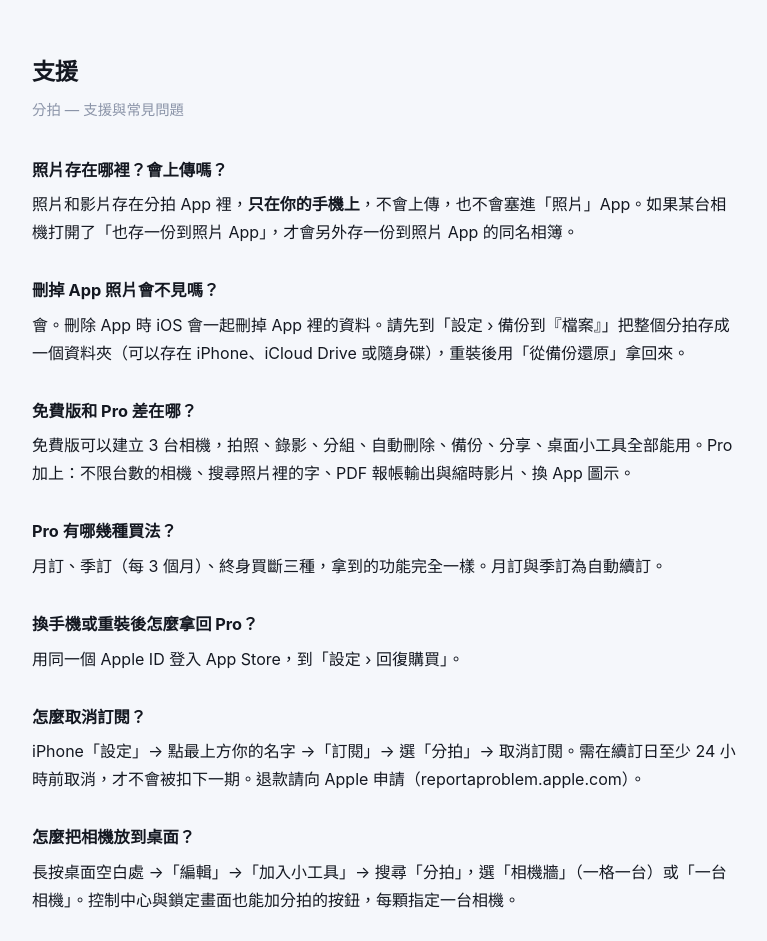
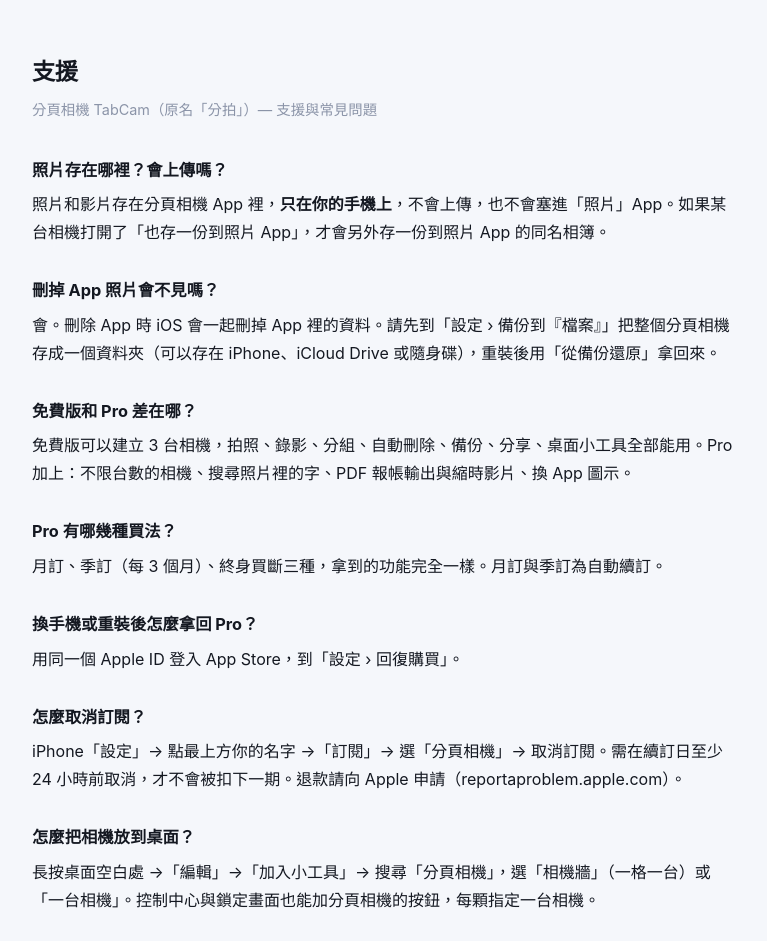
Before and after one commit to ZoeySu2026/app-support, a plain HTML site: page fenpai/index.html in a window 1280 px wide. Shown: the top 941 px of the page, without its empty margins (256-1023 px from the left). Drawn offline with Linux system fonts and the light colour scheme.

Commit message:
分拍支援頁改名：分頁相機 TabCam（原名分拍）

```diff
--- a/fenpai/index.html
+++ b/fenpai/index.html
@@ -3,7 +3,7 @@
 <head>
 <meta charset="utf-8">
 <meta name="viewport" content="width=device-width,initial-scale=1">
-<title>支援 — 分拍</title>
+<title>支援 — 分頁相機 TabCam</title>
 <style>
   :root{color-scheme:light dark}
   body{margin:0;background:#f5f7fb;color:#141821;
@@ -26,12 +26,12 @@
 <body>
 <main>
   <h1>支援</h1>
-  <p class="sub">分拍 — 支援與常見問題</p>
+  <p class="sub">分頁相機 TabCam（原名「分拍」）— 支援與常見問題</p>
   <h2>照片存在哪裡？會上傳嗎？</h2>
-<p>照片和影片存在分拍 App 裡，<strong>只在你的手機上</strong>，不會上傳，也不會塞進「照片」App。如果某台相機打開了「也存一份到照片 App」，才會另外存一份到照片 App 的同名相簿。</p>
+<p>照片和影片存在分頁相機 App 裡，<strong>只在你的手機上</strong>，不會上傳，也不會塞進「照片」App。如果某台相機打開了「也存一份到照片 App」，才會另外存一份到照片 App 的同名相簿。</p>
 
   <h2>刪掉 App 照片會不見嗎？</h2>
-<p>會。刪除 App 時 iOS 會一起刪掉 App 裡的資料。請先到「設定 › 備份到『檔案』」把整個分拍存成一個資料夾（可以存在 iPhone、iCloud Drive 或隨身碟），重裝後用「從備份還原」拿回來。</p>
+<p>會。刪除 App 時 iOS 會一起刪掉 App 裡的資料。請先到「設定 › 備份到『檔案』」把整個分頁相機存成一個資料夾（可以存在 iPhone、iCloud Drive 或隨身碟），重裝後用「從備份還原」拿回來。</p>
 
   <h2>免費版和 Pro 差在哪？</h2>
 <p>免費版可以建立 3 台相機，拍照、錄影、分組、自動刪除、備份、分享、桌面小工具全部能用。Pro 加上：不限台數的相機、搜尋照片裡的字、PDF 報帳輸出與縮時影片、換 App 圖示。</p>
@@ -43,10 +43,10 @@
 <p>用同一個 Apple ID 登入 App Store，到「設定 › 回復購買」。</p>
 
   <h2>怎麼取消訂閱？</h2>
-<p>iPhone「設定」→ 點最上方你的名字 →「訂閱」→ 選「分拍」→ 取消訂閱。需在續訂日至少 24 小時前取消，才不會被扣下一期。退款請向 Apple 申請（reportaproblem.apple.com）。</p>
+<p>iPhone「設定」→ 點最上方你的名字 →「訂閱」→ 選「分頁相機」→ 取消訂閱。需在續訂日至少 24 小時前取消，才不會被扣下一期。退款請向 Apple 申請（reportaproblem.apple.com）。</p>
 
   <h2>怎麼把相機放到桌面？</h2>
-<p>長按桌面空白處 →「編輯」→「加入小工具」→ 搜尋「分拍」，選「相機牆」（一格一台）或「一台相機」。控制中心與鎖定畫面也能加分拍的按鈕，每顆指定一台相機。</p>
+<p>長按桌面空白處 →「編輯」→「加入小工具」→ 搜尋「分頁相機」，選「相機牆」（一格一台）或「一台相機」。控制中心與鎖定畫面也能加分頁相機的按鈕，每顆指定一台相機。</p>
 
   <h2>自動刪除的照片還找得回來嗎？</h2>
 <p>到期的照片會先放進「最近刪除」，30 天內都能救回來。單張照片也可以設定「留著」，就不會被自動刪除。</p>
```
Also changed, not shown: fenpai/privacy.html (+3 -3 lines), index.html (+1 -1 lines).
